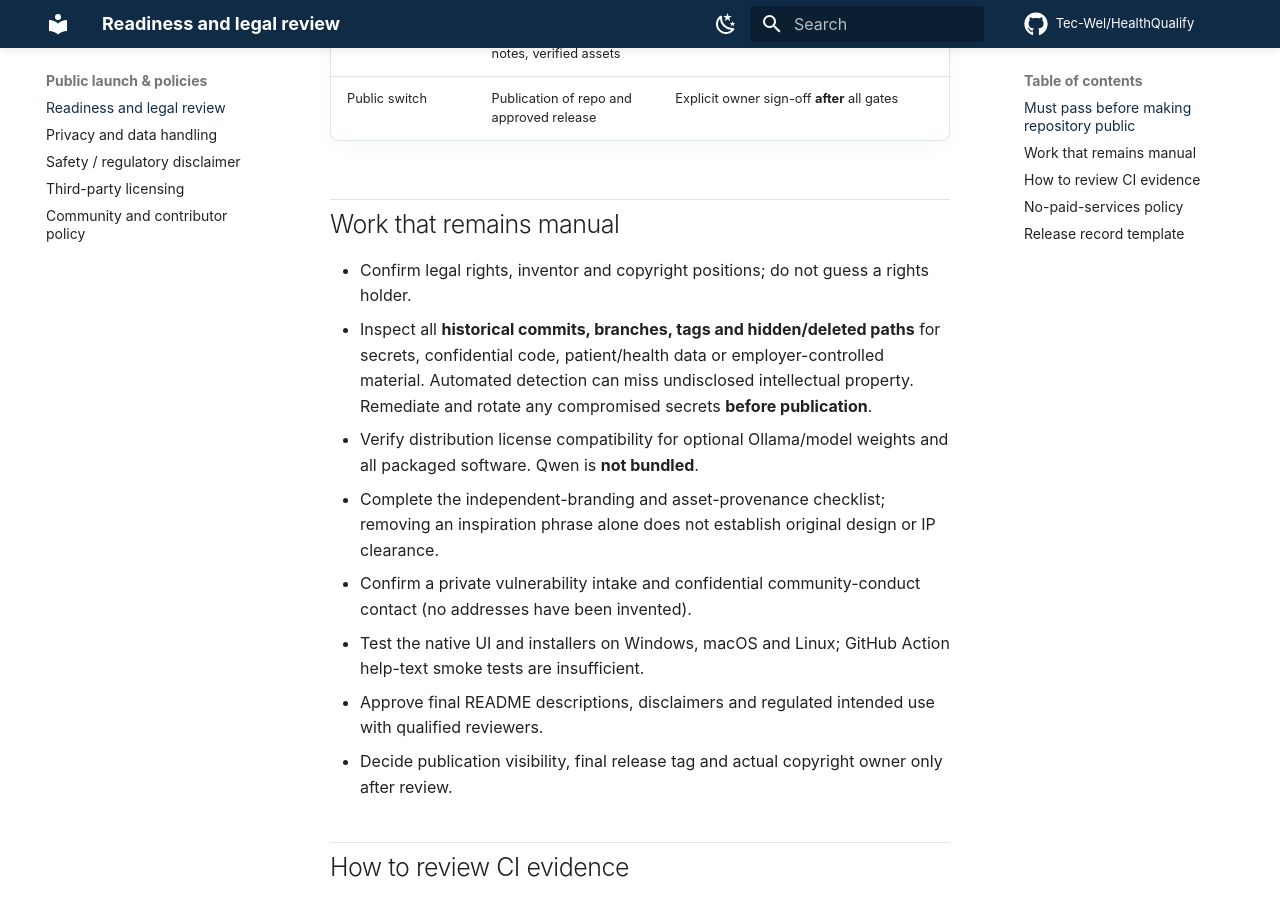
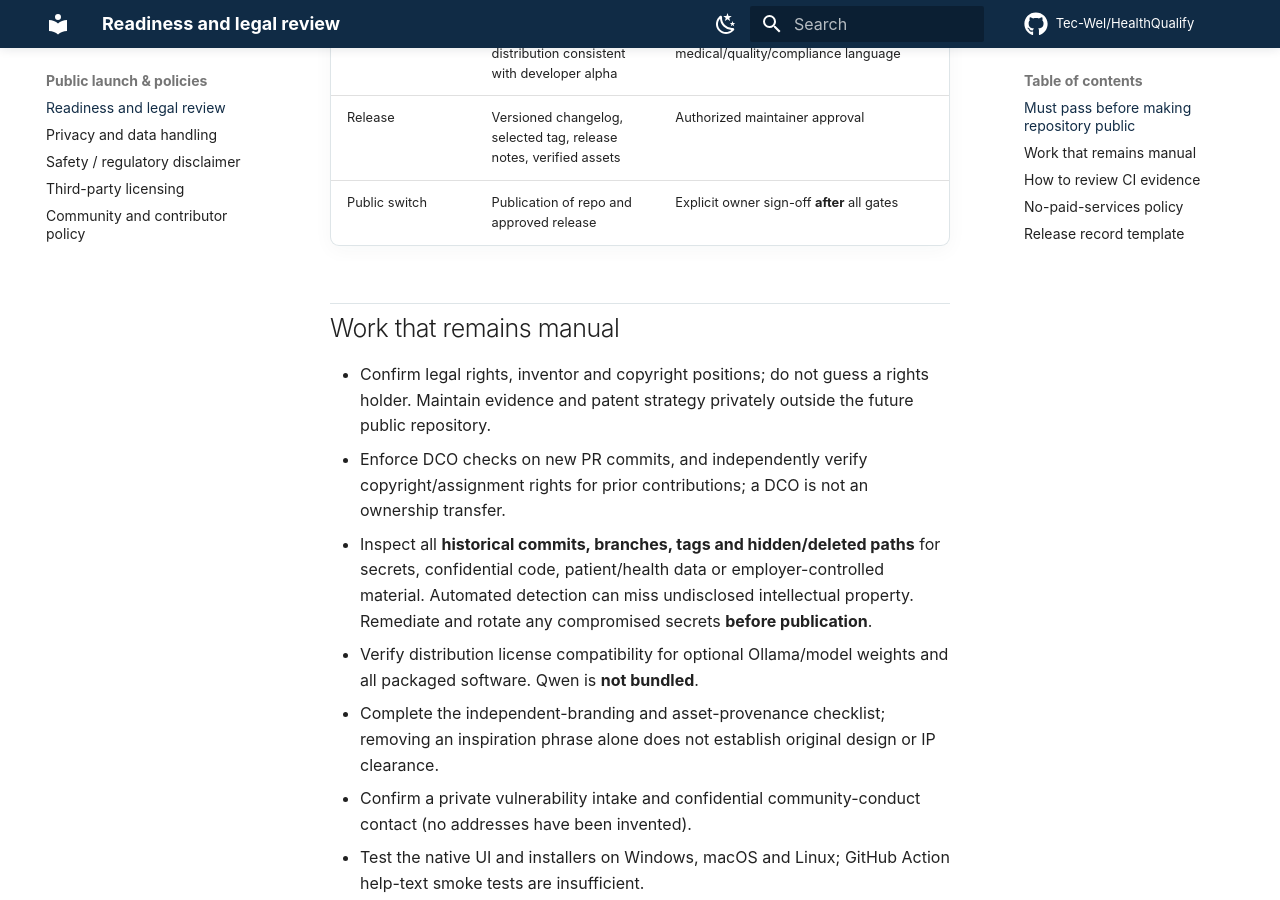
Before and after one commit to Tec-Wel/HealthQualify, an MkDocs documentation site: the page built from docs/PUBLIC_LAUNCH_READINESS.md, in a window 1280 px wide and 900 px high, scrolled down 1550 px. Built offline with MkDocs 1.6.1 and Material for MkDocs 9.7.7, drawn with Linux system fonts in a browser that asks for light colours; comment, search, counter and statistics services are not loaded; some of the changed text lies outside the part shown.

Commit message:
legal: align contributor, trademark and IP release policies

```diff
--- a/docs/PUBLIC_LAUNCH_READINESS.md
+++ b/docs/PUBLIC_LAUNCH_READINESS.md
@@ -7,6 +7,7 @@
 | Gate | Technical deliverable | Human/independent evidence |
 |---|---|---|
 | License | Retain Apache-2.0, accurate attribution and third-party notices | Verify copyright owner, inventor/contributor rights, employment/contract obligations, and patent position |
+| Owner / patents / trademarks | Document [owner and invention release decision](OWNER_IP_RELEASE_DECISION.md) and [trademark guidance](../TRADEMARK_POLICY.md) | Authorized owner and qualified IP counsel review before disclosure; do not commit privileged inventions or confidential contracts |
 | Privacy | Accurate privacy notice and synthetic-only handling | Assess traffic, storage, deletion, data processing and public claims |
 | Source and history | Full-history secrets / PHI / confidential-data scan | Human triage of findings, high-risk manual sampling, remove and rotate disclosed secrets if present |
 | Dependencies and assets | Versioned license inventory + SBOM | Manual transitive dependency and bundled asset review, including model weights |
@@ -20,7 +21,8 @@
 
 ## Work that remains manual
 
-- Confirm legal rights, inventor and copyright positions; do not guess a rights holder.
+- Confirm legal rights, inventor and copyright positions; do not guess a rights holder. Maintain evidence and patent strategy privately outside the future public repository.
+- Enforce DCO checks on new PR commits, and independently verify copyright/assignment rights for prior contributions; a DCO is not an ownership transfer.
 - Inspect all **historical commits, branches, tags and hidden/deleted paths** for secrets, confidential code, patient/health data or employer-controlled material. Automated detection can miss undisclosed intellectual property. Remediate and rotate any compromised secrets **before publication**.
 - Verify distribution license compatibility for optional Ollama/model weights and all packaged software. Qwen is **not bundled**.
 - Complete the independent-branding and asset-provenance checklist; removing an inspiration phrase alone does not establish original design or IP clearance.
```
